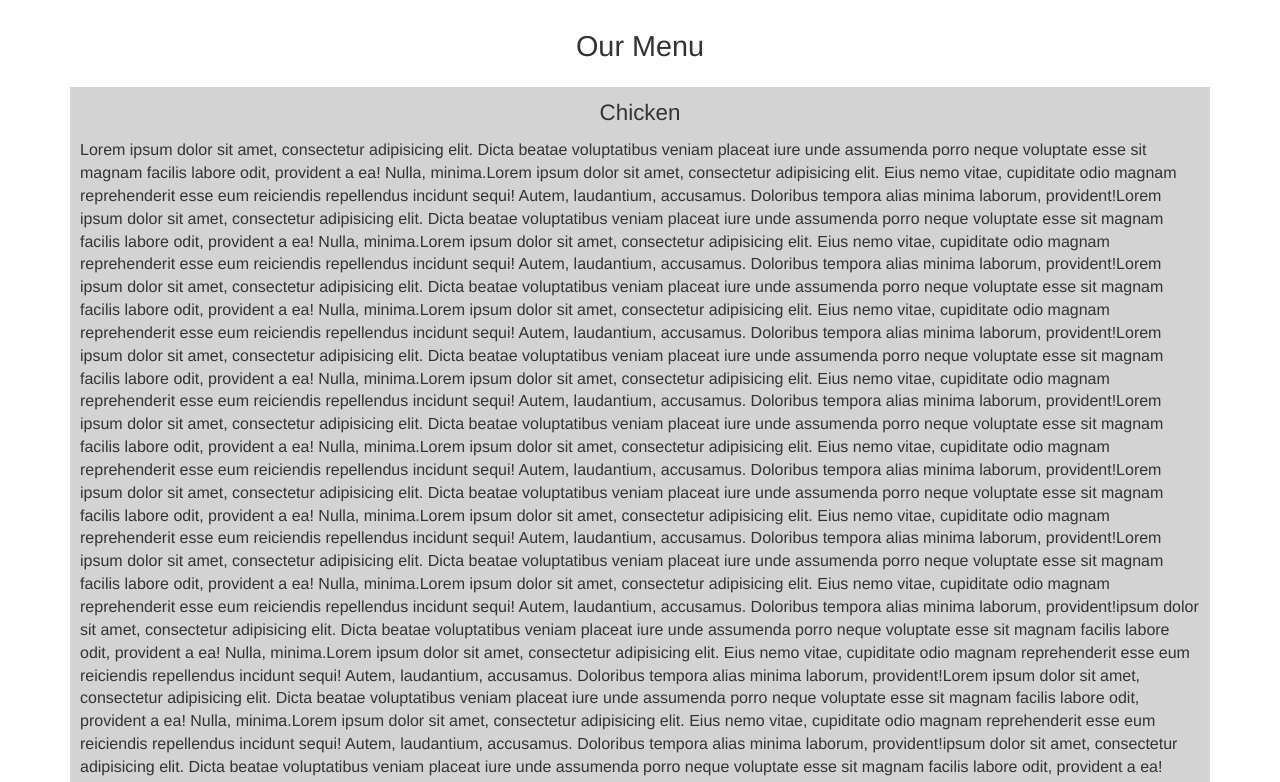
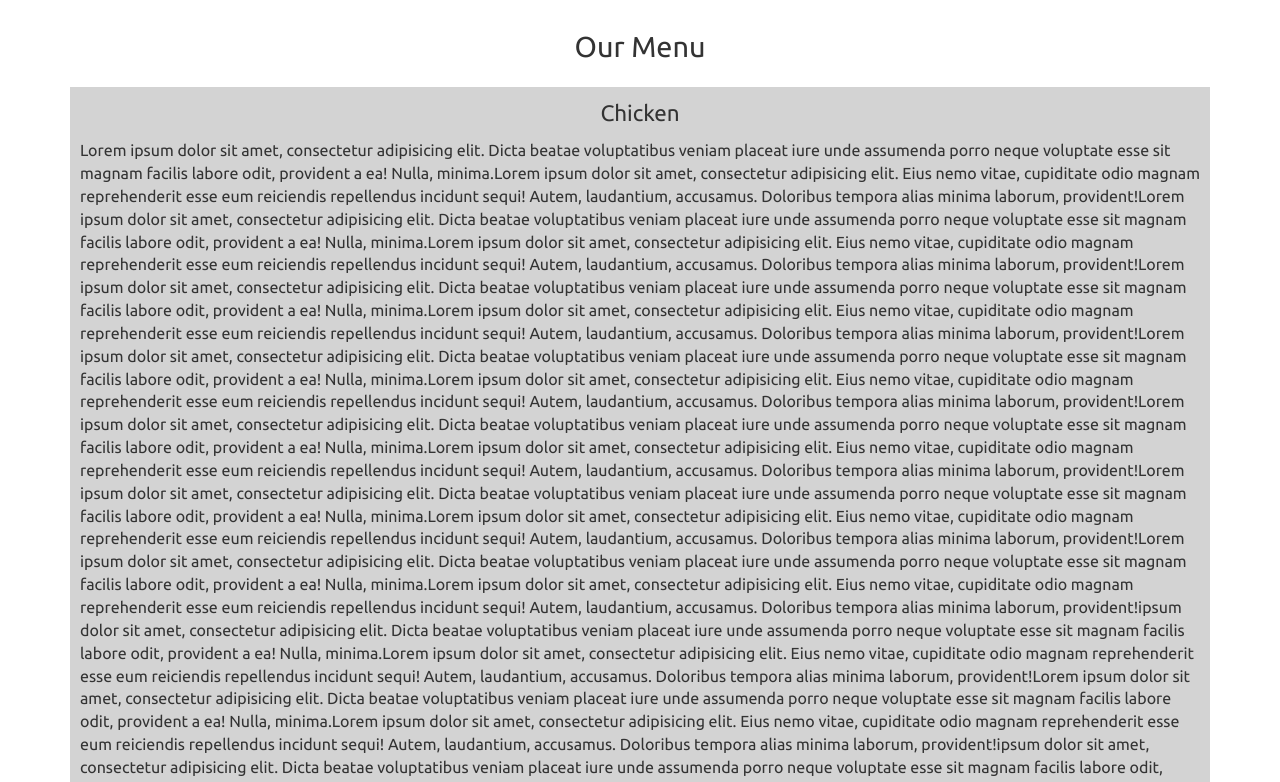
Before and after one commit to mohilp1998/assignment_3, a plain HTML site: page index.html in a window 1280 px wide. Shown: the part 64-846 px from the top of the page. Drawn offline with Linux system fonts and the light colour scheme.

Commit message:
Fonts added

```diff
--- a/css/styles.css
+++ b/css/styles.css
@@ -1,5 +1,6 @@
 body{
 	font-size: 16px;
+	font-family: 'Ubuntu', sans-serif;
 }
 /* HEADER*/
 #header-nav{
--- a/index.html
+++ b/index.html
@@ -7,6 +7,7 @@
     <title>Assignment 3 solution</title>
     <link rel="stylesheet" href="css/bootstrap.min.css">
     <link rel="stylesheet" href="css/styles.css">
+    <link href="https://fonts.googleapis.com/css?family=Ubuntu" rel="stylesheet">
   </head>
 <body>
 	<header>
```
